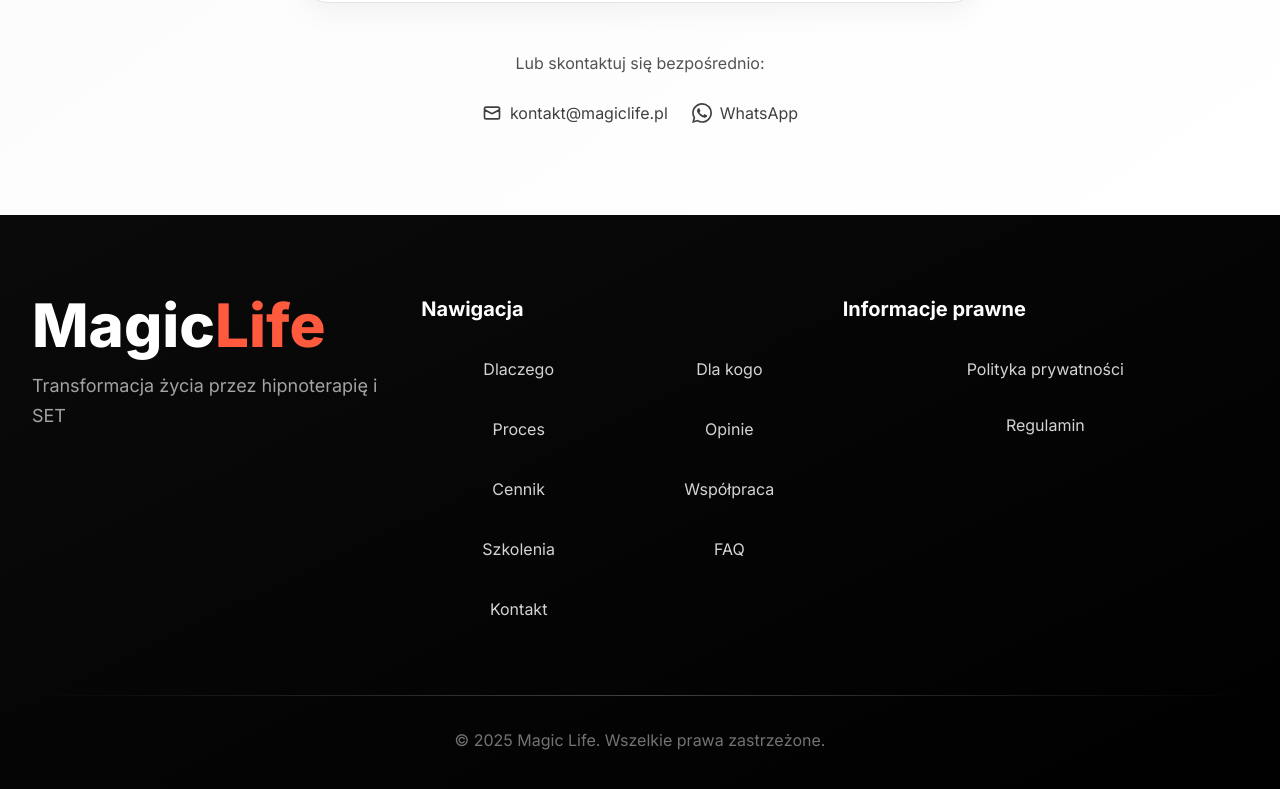
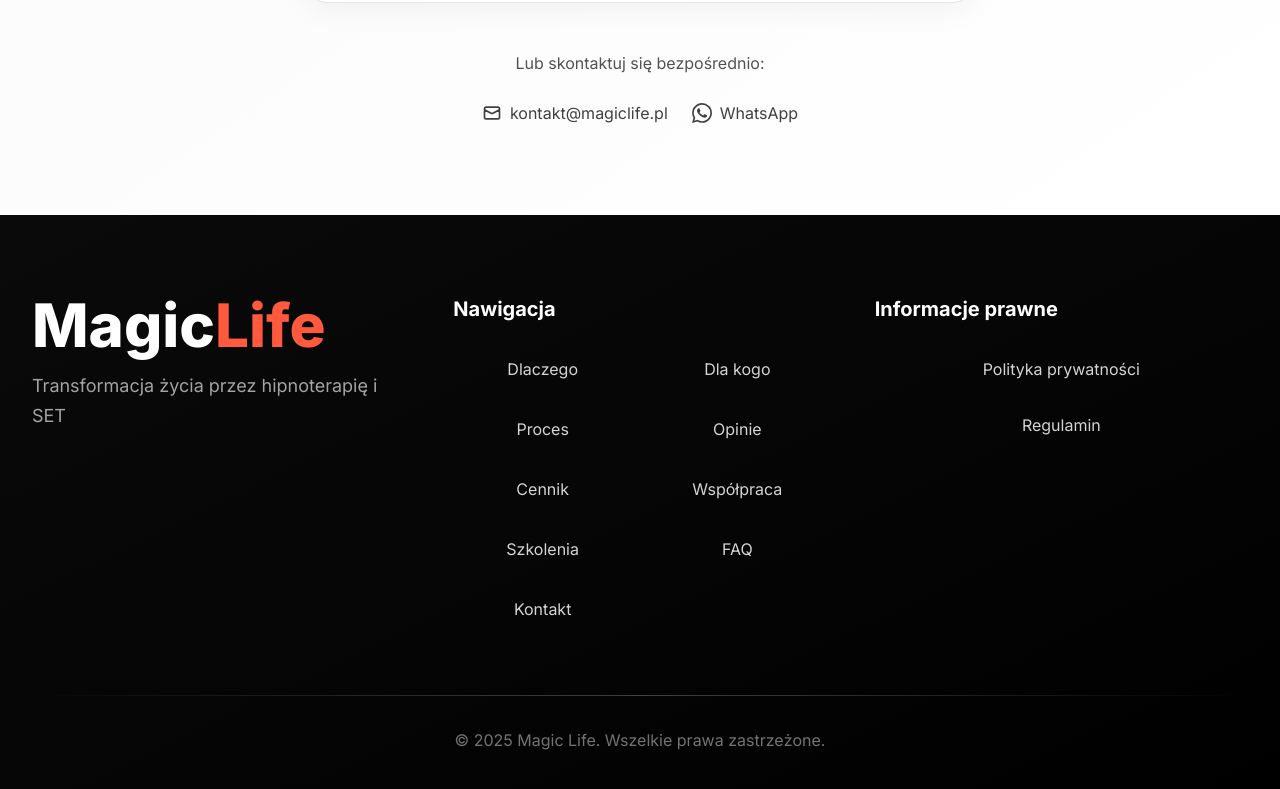
Before and after one commit to technikyvl/MAGIC-LANDING-PAGE-NEW, a Next.js app in the folder MAGICLIFELANDING/: page / in a window 1280 px wide. Shown: the part 11187-11976 px from the top of the page. Built offline with nearby package versions, Linux system fonts and the light colour scheme; a web font is replaced by a local one.

Commit message:
cofnij zmiany

```diff
--- a/MAGICLIFELANDING/app/page.jsx
+++ b/MAGICLIFELANDING/app/page.jsx
@@ -1266,9 +1266,9 @@ export default function Page() {
             </div>
 
             {/* Navigation */}
-            <nav className="space-y-4 -ml-4 sm:-ml-6 lg:-ml-8">
+            <nav className="space-y-4">
               <h3 className="text-xl font-bold text-white mb-6">Nawigacja</h3>
-              <div className="grid grid-cols-2 gap-4">
+              <div className="grid grid-cols-2 gap-4 pl-0">
                 <a href="#why" className="text-base hover:text-accent transition-colors duration-300">Dlaczego</a>
                 <a href="#audience" className="text-base hover:text-accent transition-colors duration-300">Dla kogo</a>
                 <a href="#process" className="text-base hover:text-accent transition-colors duration-300">Proces</a>
@@ -1282,9 +1282,9 @@ export default function Page() {
             </nav>
 
             {/* Legal */}
-            <div className="space-y-4 -ml-4 sm:-ml-6 lg:-ml-8">
+            <div className="space-y-4">
               <h3 className="text-xl font-bold text-white mb-6">Informacje prawne</h3>
-              <div className="flex flex-col gap-3">
+              <div className="flex flex-col gap-3 pl-0">
                 <a className="text-base hover:text-accent transition-colors duration-300" href="/polityka-prywatnosci">Polityka prywatności</a>
                 <a className="text-base hover:text-accent transition-colors duration-300" href="#">Regulamin</a>
               </div>
--- a/MAGICLIFELANDING/app/szkolenia/page.jsx
+++ b/MAGICLIFELANDING/app/szkolenia/page.jsx
@@ -860,9 +860,9 @@ export default function TrainingPage() {
             </div>
 
             {/* Navigation */}
-            <nav className="space-y-4 -ml-4 sm:-ml-6 lg:-ml-8">
+            <nav className="space-y-4">
               <h3 className="text-xl font-bold text-white mb-6">Nawigacja</h3>
-              <div className="grid grid-cols-2 gap-4">
+              <div className="grid grid-cols-2 gap-4 pl-0">
                 <a href="/#why" className="text-base hover:text-accent transition-colors duration-300">Dlaczego</a>
                 <a href="/#audience" className="text-base hover:text-accent transition-colors duration-300">Dla kogo</a>
                 <a href="/#process" className="text-base hover:text-accent transition-colors duration-300">Proces</a>
@@ -875,9 +875,9 @@ export default function TrainingPage() {
             </nav>
 
             {/* Legal */}
-            <div className="space-y-4 -ml-4 sm:-ml-6 lg:-ml-8">
+            <div className="space-y-4">
               <h3 className="text-xl font-bold text-white mb-6">Informacje prawne</h3>
-              <div className="flex flex-col gap-3">
+              <div className="flex flex-col gap-3 pl-0">
                 <a className="text-base hover:text-accent transition-colors duration-300" href="/polityka-prywatnosci">Polityka prywatności</a>
                 <a className="text-base hover:text-accent transition-colors duration-300" href="#">Regulamin</a>
               </div>
```
